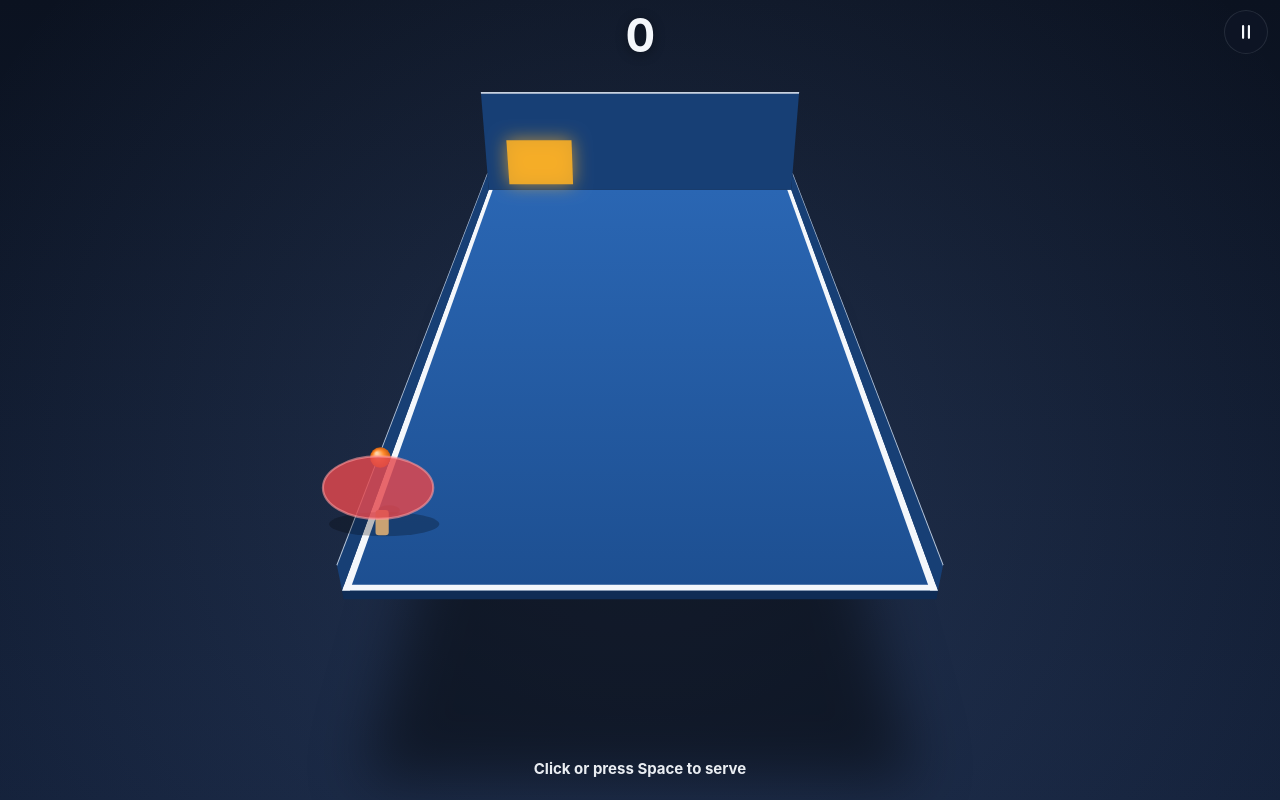
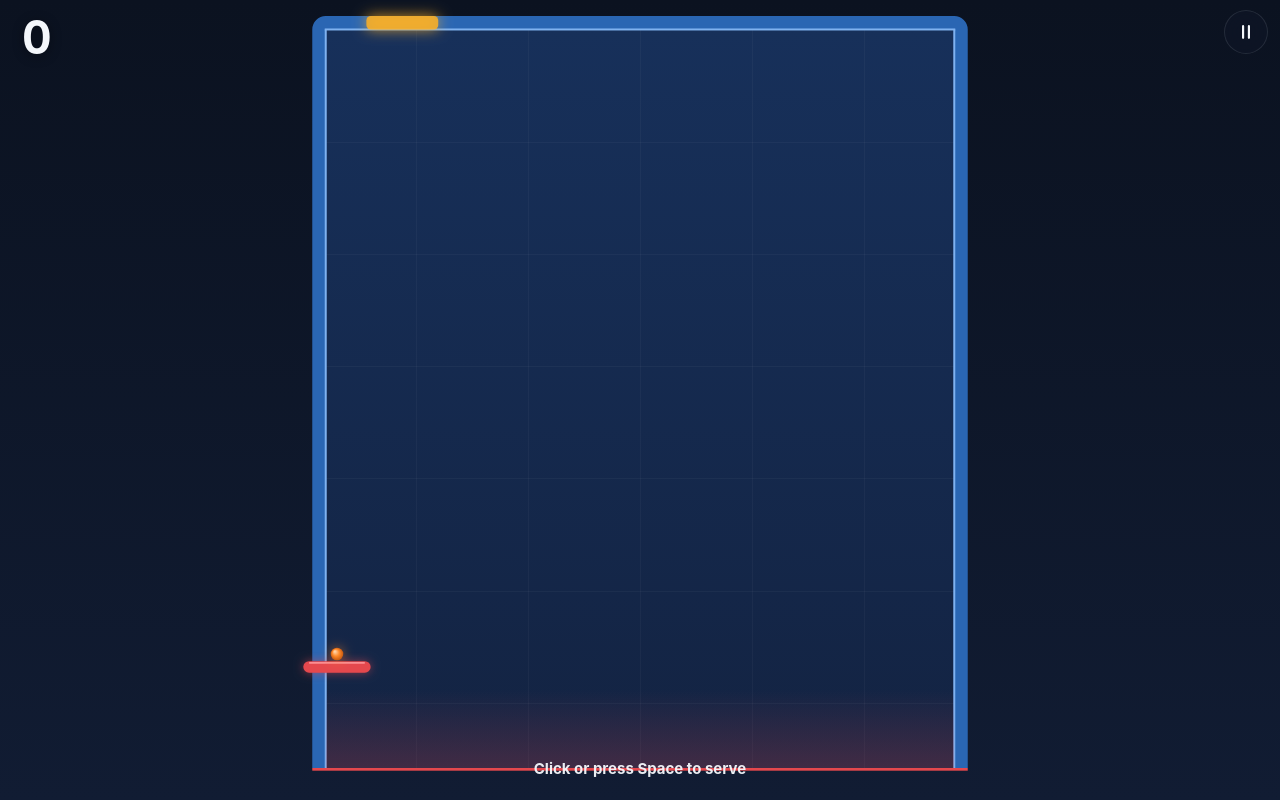
Before and after one commit to AshwinSathian/rally, a website built with Vite: page index.html in a window 1280 px wide. Both pictures are taken after a click on the button 276 px from the left and 472 px from the top of the page. Built offline with nearby package versions, Linux system fonts and the light colour scheme.

Commit message:
Solo becomes a top-down paddle court instead of a table
Co-Authored-By: Claude Opus 5.5 <noreply@anthropic.com>

```diff
--- /dev/null
+++ b/src/court.ts
@@ -0,0 +1,154 @@
+// Solo's view: the court seen straight from above, no table and no perspective. Three walls
+// and the floor along the bottom; the paddle moves along the floor's edge.
+import { BALL_R, CONTACT, HALF_L, PAD_R, SOLO_FLOOR, TARGET_HALF } from './sim.ts';
+import type { Frame, Fx, Layer } from './view.ts';
+
+export interface Court {
+  s: number; // pixels per metre
+  ox: number; oy: number; // screen position of world (0, 0)
+  w: number; h: number; dpr: number;
+  halfW: number; // half the court's width, in metres
+}
+
+const WALL = 0.06; // drawn wall thickness, outside the playing area
+const C = {
+  bg0: '#0B1220', bg1: '#111C33', floor: '#132342', grid: 'rgba(244,247,251,0.035)',
+  wall: '#2A66B3', wallHi: '#7FB2F0', ground: '#E5484D',
+  ball: '#FF8A2A', ballHi: '#FFD2A6', pad: '#E5484D', padHi: '#FF9A9D', patch: '#FFB224',
+};
+
+const LENGTH = HALF_L - SOLO_FLOOR + WALL; // floor to the outside of the top wall
+
+// How wide a court suits this screen: as wide as the space allows, between the table's
+// width and the widest court the game allows (sim clamps it).
+export function courtWidthFor(w: number, h: number, top: number) {
+  return ((w - 32) / (h - top - 16)) * LENGTH / 2 - WALL;
+}
+
+// Fit the court (walls included) into the screen below the HUD, centred.
+export function courtFit(w: number, h: number, dpr: number, top: number, halfW: number): Court {
+  const cw = 2 * (halfW + WALL), ch = LENGTH;
+  const pad = Math.max(12, Math.min(w, h) * 0.04);
+  const s = Math.min((w - pad * 2) / cw, (h - top - pad) / ch);
+  const ox = w / 2;
+  const oy = top + (h - top - pad - ch * s) / 2 + (HALF_L + WALL) * s;
+  return { s, ox, oy, w, h, dpr, halfW };
+}
+
+const X = (c: Court, x: number) => c.ox + x * c.s;
+const HW = (c: Court) => c.halfW;
+const Y = (c: Court, y: number) => c.oy - y * c.s;
+
+export function courtToWorld(c: Court, sx: number, sy: number) {
+  return { x: (sx - c.ox) / c.s, y: (c.oy - sy) / c.s };
+}
+
+// Background, floor, walls and the ground line: everything that never moves.
+export function paintCourt(c: Court, old?: Layer): Layer {
+  const cv = old?.cv ?? document.createElement('canvas');
+  cv.width = Math.round(c.w * c.dpr); cv.height = Math.round(c.h * c.dpr);
+  const g = cv.getContext('2d')!;
+  g.setTransform(c.dpr, 0, 0, c.dpr, 0, 0);
+  const bg = g.createLinearGradient(0, 0, 0, c.h);
+  bg.addColorStop(0, C.bg0); bg.addColorStop(1, C.bg1);
+  g.fillStyle = bg; g.fillRect(0, 0, c.w, c.h);
+  const x0 = X(c, -HW(c)), x1 = X(c, HW(c)), yt = Y(c, HALF_L), yf = Y(c, SOLO_FLOOR);
+  // The floor of the court, lit from the top wall down.
+  const fl = g.createLinearGradient(0, yt, 0, yf);
+  fl.addColorStop(0, '#17305A'); fl.addColorStop(1, C.floor);
+  g.fillStyle = fl; g.fillRect(x0, yt, x1 - x0, yf - yt);
+  // A faint half-metre grid gives a sense of speed without competing with the ball.
+  g.strokeStyle = C.grid; g.lineWidth = 1;
+  g.beginPath();
+  for (let x = -Math.floor(HW(c) / 0.5); x <= Math.floor(HW(c) / 0.5); x++) { const px = Math.round(X(c, x * 0.5)) + 0.5; g.moveTo(px, yt); g.lineTo(px, yf); }
+  for (let y = HALF_L - 0.5; y > SOLO_FLOOR; y -= 0.5) { const py = Math.round(Y(c, y)) + 0.5; g.moveTo(x0, py); g.lineTo(x1, py); }
+  g.stroke();
+  // Walls: left, top, right, as one rounded bracket.
+  const t = WALL * c.s;
+  g.fillStyle = C.wall;
+  g.beginPath();
+  g.roundRect(x0 - t, yt - t, x1 - x0 + 2 * t, t, [t, t, 0, 0]);
+  g.rect(x0 - t, yt, t, yf - yt);
+  g.rect(x1, yt, t, yf - yt);
+  g.fill();
+  g.fillStyle = C.wallHi;
+  g.fillRect(x0 - 1, yt - 1, x1 - x0 + 2, 2);
+  g.fillRect(x0 - 1, yt, 2, yf - yt);
+  g.fillRect(x1 - 1, yt, 2, yf - yt);
+  // The ground: where the ball must not go. A red edge with a glow fading up into the court.
+  const gl = g.createLinearGradient(0, yf - 0.35 * c.s, 0, yf);
+  gl.addColorStop(0, 'rgba(229,72,77,0)'); gl.addColorStop(1, 'rgba(229,72,77,0.22)');
+  g.fillStyle = gl; g.fillRect(x0, yf - 0.35 * c.s, x1 - x0, 0.35 * c.s);
+  g.fillStyle = C.ground;
+  g.fillRect(x0 - t, yf, x1 - x0 + 2 * t, Math.max(2, 0.012 * c.s));
+  return { cv, x: 0, y: 0 };
+}
+
+export function drawCourt(g: CanvasRenderingContext2D, c: Court, base: Layer, f: Frame, fx: Fx[], t: number) {
+  g.setTransform(1, 0, 0, 1, 0, 0);
+  g.drawImage(base.cv, 0, 0);
+  g.setTransform(c.dpr, 0, 0, c.dpr, 0, 0);
+  const yt = Y(c, HALF_L), th = WALL * c.s;
+
+  // The lit stretch of the top wall, breathing a little so it reads as something to aim at.
+  const pulse = 0.8 + 0.2 * Math.sin(t * 4);
+  g.save();
+  g.shadowColor = 'rgba(255,178,36,0.9)';
+  g.shadowBlur = 16 * pulse;
+  g.fillStyle = C.patch;
+  g.globalAlpha = pulse;
+  g.beginPath();
+  g.roundRect(X(c, f.target - TARGET_HALF), yt - th, TARGET_HALF * 2 * c.s, th, th / 3);
+  g.fill();
+  g.restore();
+
+  // Wall hits light the wall where the ball struck.
+  for (const e of fx) {
+    if (e.kind !== 'wall') continue;
+    const k = 1 - e.age / e.life;
+    const top = e.y > HALF_L - 0.1;
+    const px = top ? X(c, e.x) : X(c, Math.sign(e.x) * (HW(c) + WALL / 2));
+    const py = top ? yt - th / 2 : Y(c, e.y);
+    const r = (0.12 + 0.2 * (1 - k)) * c.s;
+    const rg = g.createRadialGradient(px, py, 0, px, py, r);
+    const col = e.gold ? '255,210,120' : '170,205,255';
+    rg.addColorStop(0, `rgba(${col},${0.85 * k})`); rg.addColorStop(1, `rgba(${col},0)`);
+    g.fillStyle = rg;
+    g.fillRect(px - r, py - r, r * 2, r * 2);
+  }
+
+  // The paddle: a rounded bar exactly as wide as the span that can touch the ball.
+  let flash = 0;
+  for (const e of fx) if (e.kind === 'flash') flash = Math.max(flash, 1 - e.age / e.life);
+  const p = f.pads[0];
+  const half = (CONTACT - BALL_R) * c.s, thick = Math.max(6, PAD_R * 2.6 * c.s);
+  g.fillStyle = flash ? `rgba(255,255,255,${0.5 + 0.5 * flash})` : C.pad;
+  g.shadowColor = 'rgba(229,72,77,0.55)';
+  g.shadowBlur = 10 + 14 * flash;
+  g.beginPath();
+  g.roundRect(X(c, p.x) - half, Y(c, p.y) - thick / 2, half * 2, thick, thick / 2);
+  g.fill();
+  g.shadowBlur = 0;
+  g.fillStyle = C.padHi;
+  g.fillRect(X(c, p.x) - half + thick / 2, Y(c, p.y) - thick / 2 + 1, half * 2 - thick, 1.5);
+
+  // Trail, then the ball.
+  const b = f.ball, r = Math.max(3, BALL_R * c.s);
+  if (f.live && f.trail.length > 1) {
+    g.lineCap = 'round';
+    for (let i = 1; i < f.trail.length; i++) {
+      const a = f.trail[i - 1], q = f.trail[i], k = i / f.trail.length;
+      g.strokeStyle = `rgba(255,170,90,${k * 0.4})`;
+      g.lineWidth = r * 2 * k;
+      g.beginPath(); g.moveTo(X(c, a.x), Y(c, a.y)); g.lineTo(X(c, q.x), Y(c, q.y)); g.stroke();
+    }
+  }
+  const bx = X(c, b.x), by = Y(c, b.y);
+  const grad = g.createRadialGradient(bx - r * 0.35, by - r * 0.4, r * 0.1, bx, by, r);
+  grad.addColorStop(0, C.ballHi); grad.addColorStop(0.5, C.ball); grad.addColorStop(1, '#C85A10');
+  g.fillStyle = grad;
+  g.shadowColor = 'rgba(255,138,42,0.6)';
+  g.shadowBlur = 12;
+  g.beginPath(); g.arc(bx, by, r, 0, Math.PI * 2); g.fill();
+  g.shadowBlur = 0;
+}
--- a/src/main.ts
+++ b/src/main.ts
@@ -2,6 +2,7 @@ import './style.css';
 import { TICK, create, movePad, nextPoint, serve, winner, step, HALF_W, type Event, type Mode, type Side, type State } from './sim.ts';
 import { Bot, LEVELS } from './ai.ts';
 import { camera, drawFrame, paintBase, paintNet, unproject, type Cam, type Frame, type Fx, type Layer } from './view.ts';
+import { courtFit, courtToWorld, courtWidthFor, drawCourt, paintCourt, type Court } from './court.ts';
 import * as sfx from './audio.ts';
 
 const $ = <T extends HTMLElement = HTMLElement>(id: string) => document.getElementById(id) as T;
@@ -57,24 +58,39 @@ let replay: { t0: number; t1: number; at: number } | null = null;
 const auto = new URLSearchParams(location.search).get('autoplay');
 const autoplay = auto === null ? null : new Bot(0, LEVELS[auto !== '' && Number(auto) in LEVELS ? Number(auto) : 2], 99);
 
-let cam: Cam;
+let cam: Cam; // the table, for a match
+let court: Court; // the court seen from above, for Solo
 let base: Layer, net: Layer | null;
 let layoutKey = '';
+
+// Room kept clear at the top for the HUD. In Solo on a landscape screen the score sits to the
+// side of the court instead, so the court gets the full height.
+function hudTop(w: number, h: number, scr: Screen = screen, m: Mode = mode) {
+  if (scr === 'home') return 24;
+  if (m === 'solo') return w > h ? 16 : 92;
+  return 64;
+}
 
 function layout() {
   const dpr = Math.min(devicePixelRatio || 1, 2);
   const w = innerWidth, h = innerHeight;
-  const top = screen === 'home' ? 24 : mode === 'solo' ? 92 : 64;
+  const top = hudTop(w, h);
   // On wide screens the menu takes the left side, so the table moves over to make room.
   const left = screen === 'home' && w >= 900 && w >= h ? Math.min(520, w * 0.36) : 0;
   // Pausing and resuming change nothing here; only bake again when the picture would change.
-  const key = [w, h, dpr, mode, top, left].join();
+  const key = [w, h, dpr, mode, top, left, s.halfW].join();
   if (key === layoutKey) return;
   layoutKey = key;
   if (canvas.width !== Math.round(w * dpr) || canvas.height !== Math.round(h * dpr)) { canvas.width = Math.round(w * dpr); canvas.height = Math.round(h * dpr); }
-  cam = camera(w, h, dpr, mode, top, left);
-  base = paintBase(cam, mode, base);
-  net = paintNet(cam, mode, net);
+  if (mode === 'solo') {
+    court = courtFit(w, h, dpr, top, s.halfW);
+    base = paintCourt(court, base);
+    net = null;
+  } else {
+    cam = camera(w, h, dpr, mode, top, left);
+    base = paintBase(cam, mode, base);
+    net = paintNet(cam, mode, net);
+  }
   // A finger that's down keeps the paddle where it is under the new camera.
   if (input.down && input.touch) setTouchOffset(input.lastX, input.lastY);
 }
@@ -92,7 +108,8 @@ function attract() {
 function start(m: Mode) {
   mode = m;
   document.body.dataset.mode = m;
-  s = create(m, (Math.random() * 1e9) | 0);
+  // A Solo court is as wide as this screen suits, fixed for the game even if the window changes.
+  s = create(m, (Math.random() * 1e9) | 0, m === 'solo' ? courtWidthFor(innerWidth, innerHeight, hudTop(innerWidth, innerHeight, 'play', 'solo')) : undefined);
   firstServer = m === 'solo' ? 0 : (games++ % 2) as Side;
   s.server = firstServer;
   if (m === 'match') {
@@ -134,15 +151,18 @@ const input = {
   keys: new Set<string>(), kx: 0, ky: 0, usingKeys: false,
 };
 
+// Screen to world: onto the paddle's plane at the table, or straight down onto the court.
+const toWorld = (sx: number, sy: number) => (mode === 'solo' ? courtToWorld(court, sx, sy) : unproject(cam, sx, sy));
+
 function setTouchOffset(sx: number, sy: number) {
   // Touch moves the paddle by however far the finger moves, so the finger never covers it.
-  const p = unproject(cam, sx, sy);
+  const p = toWorld(sx, sy);
   input.offX = s.pads[0].x - p.x; input.offY = s.pads[0].y - p.y;
   input.samples.length = 0;
 }
 
 function addSample(t: number, sx: number, sy: number) {
-  const p = unproject(cam, sx, sy);
+  const p = toWorld(sx, sy);
   const smp = input.samples;
   smp.push({ t, x: p.x + input.offX, y: p.y + input.offY });
   if (smp.length > 96) smp.splice(0, smp.length - 64);
@@ -351,7 +371,7 @@ function frame(now: number) {
     // Slow motion over the last couple of seconds before the end. Pausing holds it.
     if (screen === 'play') replay.at += dt * 1000 * 0.4;
     const f = replayFrame(replay.t0 + replay.at);
-    if (f) drawFrame(g, cam, mode, base, net, f, [], now / 1000);
+    if (f) draw(f, [], now / 1000);
     if (replay.t0 + replay.at >= replay.t1) { replay = null; showOver(); }
     return;
   }
@@ -386,8 +406,13 @@ function frame(now: number) {
     history.push({ t: now, f });
     while (history.length && history[0].t < now - 2600) history.shift();
   }
-  drawFrame(g, cam, mode, base, net, f, fx, now / 1000);
+  draw(f, fx, now / 1000);
   prompt();
+}
+
+function draw(f: Frame, effects: Fx[], t: number) {
+  if (mode === 'solo') drawCourt(g, court, base, f, effects, t);
+  else drawFrame(g, cam, mode, base, net, f, effects, t);
 }
 
 let promptText = '';
--- a/src/sim.ts
+++ b/src/sim.ts
@@ -13,6 +13,10 @@ export const PAD_R = 0.02; // thickness of that edge, as a capsule radius
 const REACH = HALF_W + 0.22; // how far out to either side a player can stand
 const HIT_R = BALL_R + PAD_R;
 export const CONTACT = PAD_HALF + HIT_R; // from the paddle's centre to the furthest contact
+// Solo is a court seen from above: walls on three sides and the floor along the bottom, a
+// little below the paddle. A ball that touches the floor ends the game.
+export const SOLO_FLOOR = -HALF_L - 0.55;
+export const TARGET_HALF = 0.16; // half the width of the lit patch on the top wall
 const MAX_ANGLE = 0.4; // solo: radians off straight at the paddle's tip (about 23 degrees)
 export const LAND_REACH = HALF_W * 1.136; // match: where a hit off the paddle's very tip lands
 const START_SPEED = 3.3;
@@ -62,6 +66,7 @@ export interface State {
   // solo
   points: number;
   target: number; // centre x of the lit patch on the far wall
+  halfW: number; // solo: half the court's width; it's wider on wide screens
   seed: number;
 }
 
@@ -70,7 +75,8 @@ export interface State {
 export function zone(side: Side, mode: Mode) { return ZONES[mode][side]; }
 const ZONES = { match: [makeZone(0, 'match'), makeZone(1, 'match')], solo: [makeZone(0, 'solo'), makeZone(1, 'solo')] };
 function makeZone(side: Side, mode: Mode) {
-  if (mode === 'solo') return { x0: -HALF_W + 0.05, x1: HALF_W - 0.05, y0: -HALF_L - 0.45, y1: -HALF_L + 0.25 };
+  // The paddle mostly slides sideways; a short band forward lets a push add pace.
+  if (mode === 'solo') return { x0: -HALF_W + 0.05, x1: HALF_W - 0.05, y0: SOLO_FLOOR + 0.14, y1: SOLO_FLOOR + 0.45 };
   const y0 = HALF_L - 0.12, y1 = HALF_L + 0.55;
   return side === 0
     ? { x0: -REACH, x1: REACH, y0: -y1, y1: -y0 }
@@ -87,13 +93,17 @@ export function rand(s: State) {
 
 function pad(y: number): Paddle { return { x: 0, y, px: 0, py: y, vx: 0, vy: 0 }; }
 
-export function create(mode: Mode, seed = 1): State {
+// Solo courts run from the table's width (portrait) up to MAX_SOLO_HALF_W * 2 (landscape).
+export const MAX_SOLO_HALF_W = 1.4;
+
+export function create(mode: Mode, seed = 1, halfW = HALF_W): State {
   const s: State = {
     mode, live: false, lastHit: 0, hits: 0, score: [0, 0], server: 0, points: 0, target: 0, seed,
+    halfW: clamp(halfW, HALF_W, MAX_SOLO_HALF_W),
     ball: { x: 0, y: 0, vx: 0, vy: 0, curve: 0, z: 0, z0: 0, arcAge: 0, arcT: 0, arcH: 0, bounceY: 0, bounced: false },
     pads: [pad(-HALF_L - 0.2), pad(HALF_L + 0.2)],
   };
-  if (mode === 'solo') { s.pads[1].y = 99; s.target = (rand(s) - 0.5) * (TABLE_W - 0.4); }
+  if (mode === 'solo') { s.pads[1].y = 99; s.target = (rand(s) - 0.5) * (2 * s.halfW - 0.4); }
   holdBall(s);
   return s;
 }
@@ -135,7 +145,8 @@ export function serve(s: State, out?: Event[], u?: number) {
   const side: Side = s.mode === 'solo' ? 0 : s.server;
   const p = s.pads[side];
   // A serve from outside the table's width would be out before it started.
-  p.x = Math.max(-HALF_W + 0.12, Math.min(HALF_W - 0.12, p.x));
+  const edge = (s.mode === 'solo' ? s.halfW : HALF_W) - 0.12;
+  p.x = Math.max(-edge, Math.min(edge, p.x));
   s.ball.x = p.x;
   const aim = u ?? clamp(p.x / HALF_W * 0.7 + p.vx * 0.25, -0.7, 0.7);
   strike(s, side, s.mode === 'solo' ? 0 : aim);
@@ -234,7 +245,8 @@ function dist2Seg(x: number, y: number, h: number) {
 export function movePad(s: State, side: Side, tx: number, ty: number) {
   const p = s.pads[side], z = zone(side, s.mode);
   p.px = p.x; p.py = p.y;
-  p.x = clamp(tx, z.x0, z.x1);
+  const xMax = s.mode === 'solo' ? s.halfW - 0.05 : z.x1;
+  p.x = clamp(tx, -xMax, xMax);
   p.y = clamp(ty, z.y0, z.y1);
   const k = 0.13;
   p.vx += ((p.x - p.px) / TICK - p.vx) * k;
@@ -306,11 +318,11 @@ function arc(b: Ball, t: number, h: number) {
   b.z0 = b.z; b.arcAge = 0; b.arcT = t; b.arcH = h;
 }
 
-// Solo: the far end and both sides are walls. Bounces are solved in time order inside the
+// Solo: the top and both sides are walls. Bounces are solved in time order inside the
 // tick, so a fast ball into a corner leaves it after two exact reflections.
 function stepWalls(s: State, out: Event[]) {
   const b = s.ball;
-  const xm = HALF_W - BALL_R, ym = HALF_L - BALL_R;
+  const xm = s.halfW - BALL_R, ym = HALF_L - BALL_R;
   let left = TICK;
   for (let guard = 0; guard < 4; guard++) {
     const tx = b.vx > 0 ? (xm - b.x) / b.vx : b.vx < 0 ? (-xm - b.x) / b.vx : Infinity;
@@ -326,19 +338,19 @@ function stepWalls(s: State, out: Event[]) {
       out.push({ t: 'wall', x: b.x, y: b.y, speed, target: false });
     } else {
       b.vy = -b.vy;
-      const onTarget = Math.abs(b.x - s.target) <= 0.16;
+      const onTarget = Math.abs(b.x - s.target) <= TARGET_HALF;
       if (onTarget) { s.points += 2; s.target = pickTarget(s); }
       out.push({ t: 'wall', x: b.x, y: b.y, speed, target: onTarget });
     }
   }
   b.x = clamp(b.x, -xm, xm);
-  if (b.y < -HALF_L - 0.9) { s.live = false; out.push({ t: 'out' }); }
+  if (b.y - BALL_R <= SOLO_FLOOR) { b.y = SOLO_FLOOR + BALL_R; s.live = false; out.push({ t: 'out' }); }
 }
 
 function pickTarget(s: State) {
   // Somewhere new, at least 0.3 m from the old spot.
   for (;;) {
-    const x = (rand(s) - 0.5) * (TABLE_W - 0.4);
+    const x = (rand(s) - 0.5) * (2 * s.halfW - 0.4);
     if (Math.abs(x - s.target) > 0.3) return x;
   }
 }
--- a/src/style.css
+++ b/src/style.css
@@ -63,6 +63,10 @@ body[data-screen=home] .hud { opacity: 0; transform: translateY(-8px); visibilit
 .solo-score span { font-size: 0.8125rem; font-weight: 600; color: var(--ink-2); margin-top: 2px; }
 body[data-mode=solo] .board { display: none; }
 body[data-mode=solo] .solo-score { display: flex; }
+/* Landscape Solo: the court takes the full height, so the score moves to the left side. */
+@media (orientation: landscape) {
+  body[data-mode=solo] .solo-score { position: absolute; left: calc(var(--safe-l) + 22px); top: calc(var(--safe-t) + 14px); align-items: flex-start; }
+}
 
 .icon-btn {
   position: absolute; right: calc(var(--safe-r) + 12px); top: calc(var(--safe-t) + 10px);
--- a/src/view.ts
+++ b/src/view.ts
@@ -13,7 +13,6 @@ export interface Cam {
 const PAD_Z = 0.13; // paddle face centre height; the input plane
 const NET_H = 0.1525;
 const TABLE_T = 0.03; // table top thickness, for the edge you see on the near side
-const WALL_H = 0.5;
 
 export const C = {
   bg0: '#0B1220', bg1: '#14213A', floor: '#101a2e',
@@ -21,7 +20,6 @@ export const C = {
   net: 'rgba(12,18,30,0.55)', tape: '#F4F7FB',
   ball: '#FF8A2A', ballHi: '#FFD2A6',
   you: '#E5484D', youRim: '#FF9A9D', them: '#4A5160', themRim: '#D9B27C',
-  wall: '#173F75', patch: '#FFB224',
 };
 
 const sub = (a: V3, b: V3): V3 => ({ x: a.x - b.x, y: a.y - b.y, z: a.z - b.z });
@@ -43,7 +41,7 @@ export function camera(w: number, h: number, dpr: number, mode: Mode, top: numbe
   const pts: V3[] = [];
   const z0 = zone(0, mode), z1 = zone(1, mode);
   for (const z of mode === 'solo' ? [z0] : [z0, z1]) for (const x of [z.x0 - 0.1, z.x1 + 0.1]) for (const y of [z.y0, Math.sign(z.y1) * Math.min(Math.abs(z.y1), HALF_L + 0.42)]) for (const zz of [PAD_Z + 0.09, PAD_Z - 0.18]) pts.push({ x, y, z: zz });
-  for (const x of [-HALF_W, HALF_W]) for (const y of [-HALF_L, HALF_L]) pts.push({ x, y, z: mode === 'solo' && y > 0 ? WALL_H : 0 });
+  for (const x of [-HALF_W, HALF_W]) for (const y of [-HALF_L, HALF_L]) pts.push({ x, y, z: 0 });
   let x0 = Infinity, x1 = -Infinity, y0 = Infinity, y1 = -Infinity;
   for (const p of pts) {
     const d = sub(p, eye), cz = dot(d, f);
@@ -139,22 +137,10 @@ export function paintBase(c: Cam, mode: Mode, old?: Layer) {
   strip(HALF_W - lw, -HALF_L, HALF_W, HALF_L);
   strip(-HALF_W, -HALF_L, HALF_W, -HALF_L + lw);
   if (mode === 'match') { strip(-HALF_W, HALF_L - lw, HALF_W, HALF_L); strip(-0.0015, -HALF_L, 0.0015, HALF_L); }
-  // Solo: the side rails, painted here since nothing ever passes outside them.
-  if (mode === 'solo') {
-    for (const sx of [-1, 1]) {
-      g.fillStyle = C.wall;
-      poly(g, c, [[sx * HALF_W, -HALF_L, 0], [sx * HALF_W, HALF_L, 0], [sx * HALF_W, HALF_L, 0.09], [sx * HALF_W, -HALF_L, 0.09]]);
-      g.fill();
-      g.fillStyle = 'rgba(244,247,251,0.75)';
-      poly(g, c, [[sx * HALF_W, -HALF_L, 0.09], [sx * HALF_W, HALF_L, 0.09], [sx * HALF_W, HALF_L, 0.084], [sx * HALF_W, -HALF_L, 0.084]]);
-      g.fill();
-    }
-  }
   return L;
 }
 
-// The net, baked into a canvas only as big as the net itself. Solo has no net (its back wall
-// is drawn each frame so the lit patch can move).
+// The net, baked into a canvas only as big as the net itself. (Solo has its own view, court.ts.)
 export function paintNet(c: Cam, mode: Mode, old?: Layer | null): Layer | null {
   if (mode === 'solo') return null;
   const o = 0.1525; // posts stand 15.25 cm out from the sides
@@ -208,41 +194,10 @@ export function drawFrame(g: CanvasRenderingContext2D, c: Cam, mode: Mode, base:
   if (mode === 'match') {
     items.push({ y: f.pads[1].y, draw: () => drawPad(g, c, f.pads[1].x, f.pads[1].y, 1, fx) });
     if (net) items.push({ y: 0, draw: () => { g.setTransform(1, 0, 0, 1, 0, 0); g.drawImage(net.cv, net.x, net.y); g.setTransform(c.dpr, 0, 0, c.dpr, 0, 0); } });
-  } else {
-    items.push({ y: HALF_L + 0.01, draw: () => drawWall(g, c, f.target, fx, t) });
   }
   for (const e of fx) if (e.kind === 'ring') items.push({ y: e.y + 0.002, draw: () => drawRing(g, c, e) });
   items.sort((p, q) => q.y - p.y);
   for (const it of items) it.draw();
-}
-
-function drawWall(g: CanvasRenderingContext2D, c: Cam, target: number, fx: Fx[], t: number) {
-  g.fillStyle = C.wall;
-  poly(g, c, [[-HALF_W, HALF_L, 0], [HALF_W, HALF_L, 0], [HALF_W, HALF_L, WALL_H], [-HALF_W, HALF_L, WALL_H]]);
-  g.fill();
-  // The lit patch breathes a little so it reads as a thing to aim at.
-  const pulse = 0.82 + 0.18 * Math.sin(t * 4);
-  g.fillStyle = C.patch;
-  g.globalAlpha = pulse;
-  g.shadowColor = 'rgba(255,178,36,0.8)';
-  g.shadowBlur = 18;
-  poly(g, c, [[target - 0.16, HALF_L - 0.001, 0.03], [target + 0.16, HALF_L - 0.001, 0.03], [target + 0.16, HALF_L - 0.001, 0.26], [target - 0.16, HALF_L - 0.001, 0.26]]);
-  g.fill();
-  g.shadowBlur = 0;
-  g.globalAlpha = 1;
-  for (const e of fx) {
-    if (e.kind !== 'wall') continue;
-    const k = 1 - e.age / e.life;
-    const p = project(c, e.x, HALF_L - 0.002, 0.1);
-    const rg = g.createRadialGradient(p.x, p.y, 0, p.x, p.y, p.s * (0.12 + 0.25 * (1 - k)));
-    const col = e.gold ? '255,210,120' : '200,220,255';
-    rg.addColorStop(0, `rgba(${col},${0.7 * k})`); rg.addColorStop(1, `rgba(${col},0)`);
-    g.fillStyle = rg;
-    g.fillRect(p.x - p.s, p.y - p.s, p.s * 2, p.s * 2);
-  }
-  g.fillStyle = 'rgba(244,247,251,0.8)';
-  poly(g, c, [[-HALF_W, HALF_L, WALL_H], [HALF_W, HALF_L, WALL_H], [HALF_W, HALF_L, WALL_H - 0.008], [-HALF_W, HALF_L, WALL_H - 0.008]]);
-  g.fill();
 }
 
 function drawRing(g: CanvasRenderingContext2D, c: Cam, e: Fx) {
```
Also changed, not shown: index.html (+2 -1 lines), src/sim.test.ts (+27 -1 lines).
